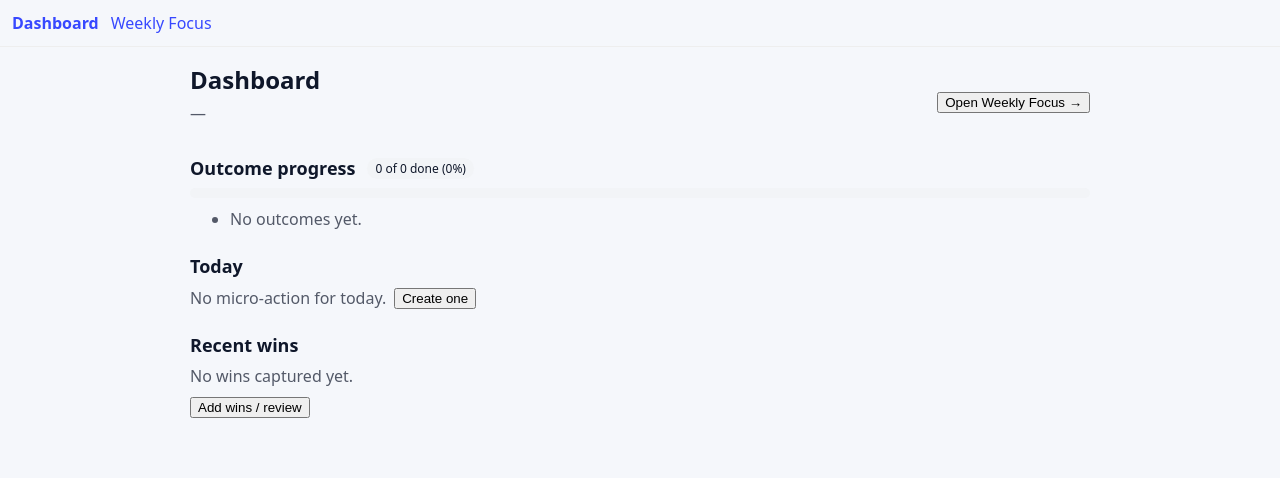
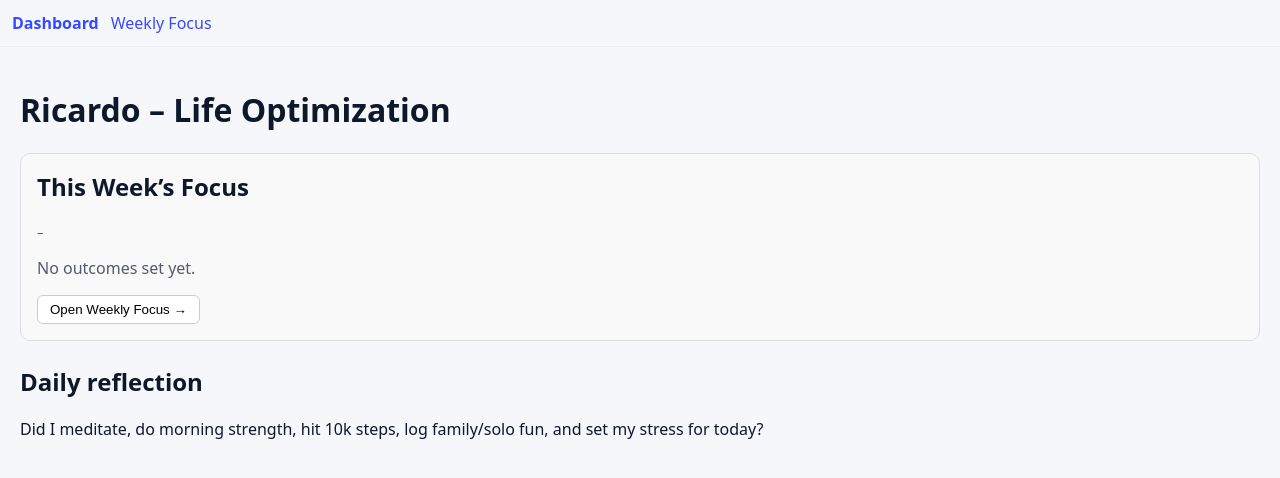
Before and after one commit to ricardo2881/lifecoach, a React (Vite) app in the folder vitejs-vite-t1pxjefp/: page /#/ in a window 1280 px wide. Shown: the top 478 px of the page. Built offline with nearby package versions, Linux system fonts and the light colour scheme.

Commit message:
Update Dashboard.tsx

```diff
--- a/vitejs-vite-t1pxjefp/src/routes/Dashboard.tsx
+++ b/vitejs-vite-t1pxjefp/src/routes/Dashboard.tsx
@@ -1,127 +1,99 @@
-// vitejs-vite-t1pxjefp/src/routes/Dashboard.tsx
 import React, { useEffect, useState } from "react";
-import { db, Week, Outcome, MicroAction, Review } from "../data/store";
-import { isoWeekId, startOfWeekISO, endOfWeekISO, todayISO, displayDateLong, displayDateTime } from "../utils/date";
 import { Link } from "react-router-dom";
+import { db, Outcome, Week } from "../data/store";
+import { isoWeekId, startOfWeekISO, endOfWeekISO } from "../utils/date";
+
+// Example placeholders – keep your existing dashboard imports/components here
+// import Streaks from "../components/Streaks";
+// import Charts from "../components/Charts";
 
 export default function Dashboard() {
   const [week, setWeek] = useState<Week | null>(null);
   const [outcomes, setOutcomes] = useState<Outcome[]>([]);
-  const [todayAction, setTodayAction] = useState<MicroAction | null>(null);
-  const [recentWins, setRecentWins] = useState<string[]>([]);
-  const [reviewSavedOn, setReviewSavedOn] = useState<string>("");
 
+  // Load current week and outcomes
   useEffect(() => {
     (async () => {
       const id = isoWeekId(new Date());
-
-      // ensure week record exists
       let w = await db.weeks.get(id);
       if (!w) {
-        w = { id, startsAt: startOfWeekISO(new Date()), endsAt: endOfWeekISO(new Date()) };
+        w = {
+          id,
+          startsAt: startOfWeekISO(new Date()),
+          endsAt: endOfWeekISO(new Date())
+        };
         await db.weeks.put(w);
       }
       setWeek(w);
 
-      // load outcomes
-      const outs = await db.outcomes.where("weekId").equals(w.id).toArray();
+      const outs = await db.outcomes.where("weekId").equals(id).toArray();
       setOutcomes(outs);
-
-      // load today's action (first, if any)
-      const today = await db.actions.where("date").equals(todayISO()).toArray();
-      setTodayAction(today[0] ?? null);
-
-      // load review + wins
-      const rev = await db.reviews.get(w.id);
-      if (rev?.wins?.length) setRecentWins(rev.wins.slice(-3).reverse());
-      if (rev?.notes) setReviewSavedOn(todayISO()); // simple stamp for “saved today”
     })();
   }, []);
 
-  const total = outcomes.length;
-  const done = outcomes.filter(o => o.status === "done").length;
-  const progress = total ? Math.round((done / total) * 100) : 0;
+  return (
+    <div style={{ padding: 20 }}>
+      <h1>Ricardo – Life Optimization</h1>
 
-  return (
-    <div style={{ padding: 16, maxWidth: 900, margin: "0 auto" }}>
-      <header style={{ display: "flex", justifyContent: "space-between", alignItems: "center" }}>
-        <div>
-          <h1 style={{ fontSize: 24, fontWeight: 700, margin: 0 }}>Dashboard</h1>
-          <p style={{ opacity: 0.7, marginTop: 6 }}>
-            {displayDateLong(week?.startsAt)}{" — "}{displayDateLong(week?.endsAt)}
-          </p>
-        </div>
-        <Link to="/weekly">
-          <button>Open Weekly Focus →</button>
-        </Link>
-      </header>
+      {/* --- Weekly Focus Card --- */}
+      <section
+        style={{
+          border: "1px solid #ddd",
+          borderRadius: 10,
+          padding: 16,
+          marginTop: 16,
+          background: "#f9f9f9"
+        }}
+      >
+        <h2 style={{ marginTop: 0 }}>This Week’s Focus</h2>
+        <p style={{ fontSize: 13, opacity: 0.7 }}>
+          {week?.startsAt} – {week?.endsAt}
+        </p>
 
-      {/* Outcome progress */}
-      <section style={{ marginTop: 16 }}>
-        <div style={{ display: "flex", alignItems: "center", gap: 12 }}>
-          <h2 style={{ fontSize: 18, margin: 0 }}>Outcome progress</h2>
-          <span style={{ fontSize: 12, padding: "2px 8px", borderRadius: 999, background: "#f2f4f7" }}>
-            {done} of {total} done ({progress}%)
-          </span>
-        </div>
-
-        <div style={{ marginTop: 8, height: 10, background: "#f2f4f7", borderRadius: 6, overflow: "hidden" }}>
-          <div style={{ width: `${progress}%`, height: "100%", background: "#22c55e" }} />
-        </div>
-
-        <ul style={{ marginTop: 10 }}>
-          {outcomes.map(o => (
-            <li key={o.id} style={{ marginTop: 6, display: "flex", gap: 8, alignItems: "center" }}>
-              <span style={{
-                fontSize: 12, padding: "2px 8px", borderRadius: 999,
-                background: o.status === "done" ? "#e8ffe8" : o.status === "in_progress" ? "#e6f2ff" : "#fafafa",
-                border: "1px solid #e5e7eb", minWidth: 90, textAlign: "center"
-              }}>
-                {o.status === "done" ? "done ✅" : o.status === "in_progress" ? "in progress" : "planned"}
-              </span>
-              <span>{o.title}</span>
-            </li>
-          ))}
-          {outcomes.length === 0 && <li style={{ opacity: 0.7 }}>No outcomes yet.</li>}
-        </ul>
-      </section>
-
-      {/* Today’s micro-action */}
-      <section style={{ marginTop: 24 }}>
-        <h2 style={{ fontSize: 18, marginBottom: 8 }}>Today</h2>
-        {!todayAction ? (
-          <div style={{ display: "flex", alignItems: "center", gap: 8 }}>
-            <span style={{ opacity: 0.7 }}>No micro-action for today.</span>
-            <Link to="/weekly"><button>Create one</button></Link>
-          </div>
+        {outcomes.length === 0 ? (
+          <p style={{ opacity: 0.7 }}>No outcomes set yet.</p>
         ) : (
-          <div style={{ padding: 12, border: "1px solid #eee", borderRadius: 8 }}>
-            <div style={{ marginBottom: 4 }}>{todayAction.label}</div>
-            <div style={{ fontSize: 12, opacity: 0.7 }}>
-              {todayAction.completedAt ? `Completed at ${displayDateTime(todayAction.completedAt)}` : "Not completed yet"}
-            </div>
-            <div style={{ marginTop: 8 }}>
-              <Link to="/weekly"><button>Open timer</button></Link>
-            </div>
-          </div>
-        )}
-      </section>
-
-      {/* Quick wins */}
-      <section style={{ marginTop: 24 }}>
-        <h2 style={{ fontSize: 18, marginBottom: 8 }}>Recent wins</h2>
-        {recentWins.length === 0 ? (
-          <div style={{ opacity: 0.7 }}>No wins captured yet.</div>
-        ) : (
-          <ul>
-            {recentWins.map((w, i) => (
-              <li key={`${w}-${i}`} style={{ marginTop: 6 }}>• {w}</li>
+          <ul style={{ margin: 0, paddingLeft: 18 }}>
+            {outcomes.map((o) => (
+              <li
+                key={o.id}
+                style={{
+                  marginBottom: 4,
+                  textDecoration: o.status === "done" ? "line-through" : "none"
+                }}
+              >
+                {o.title}{" "}
+                <span style={{ fontSize: 12, opacity: 0.6 }}>({o.status})</span>
+              </li>
             ))}
           </ul>
         )}
-        <div style={{ marginTop: 8 }}>
-          <Link to="/weekly"><button>Add wins / review</button></Link>
+
+        <div style={{ marginTop: 12 }}>
+          <Link to="/weekly">
+            <button
+              style={{
+                padding: "6px 12px",
+                borderRadius: 6,
+                border: "1px solid #ccc",
+                background: "#fff",
+                cursor: "pointer"
+              }}
+            >
+              Open Weekly Focus →
+            </button>
+          </Link>
         </div>
+      </section>
+
+      {/* --- Your existing dashboard content below --- */}
+      <section style={{ marginTop: 24 }}>
+        <h2>Daily reflection</h2>
+        <p>
+          Did I meditate, do morning strength, hit 10k steps, log
+          family/solo fun, and set my stress for today?
+        </p>
+        {/* Keep your KPI rings, streaks, charts, etc. here */}
       </section>
     </div>
   );
```
